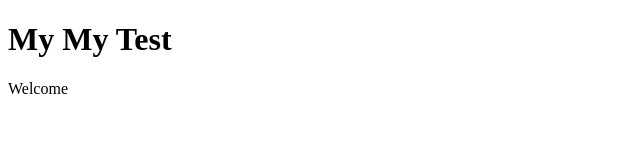
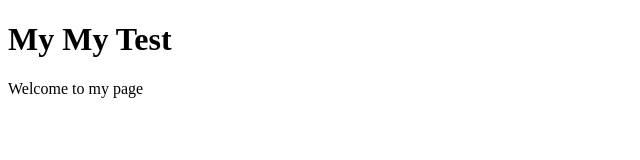
Before and after one commit to kpraveen3578/Test, a plain HTML site: page index.html in a window 1280 px wide. Shown: the full height of the page, 0-640 px from the left. Drawn offline with Linux system fonts and the light colour scheme.

Commit message:
Update index.html

```diff
--- a/index.html
+++ b/index.html
@@ -4,7 +4,7 @@
 
 <h1>My My Test </h1>
 
-<p>Welcome</p>
+<p>Welcome to my page</p>
 
 </body>
 </html>
```
